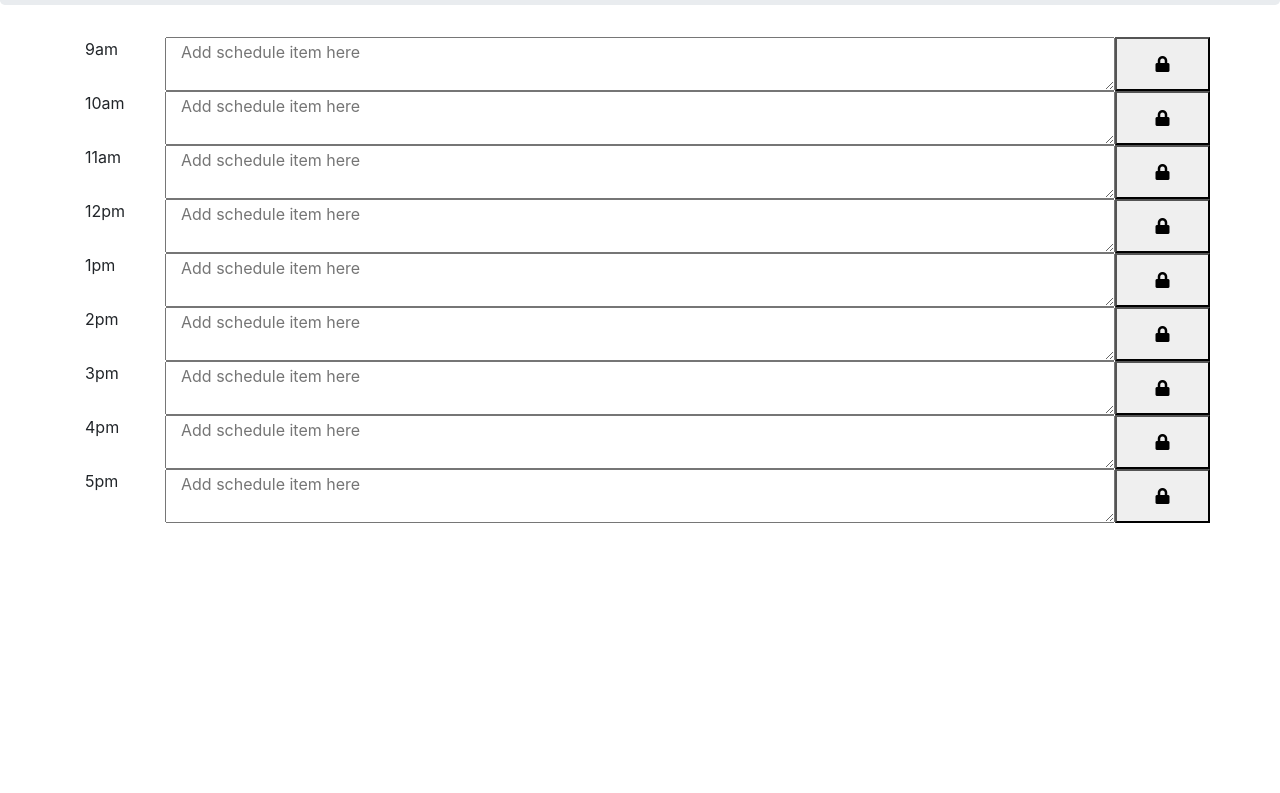
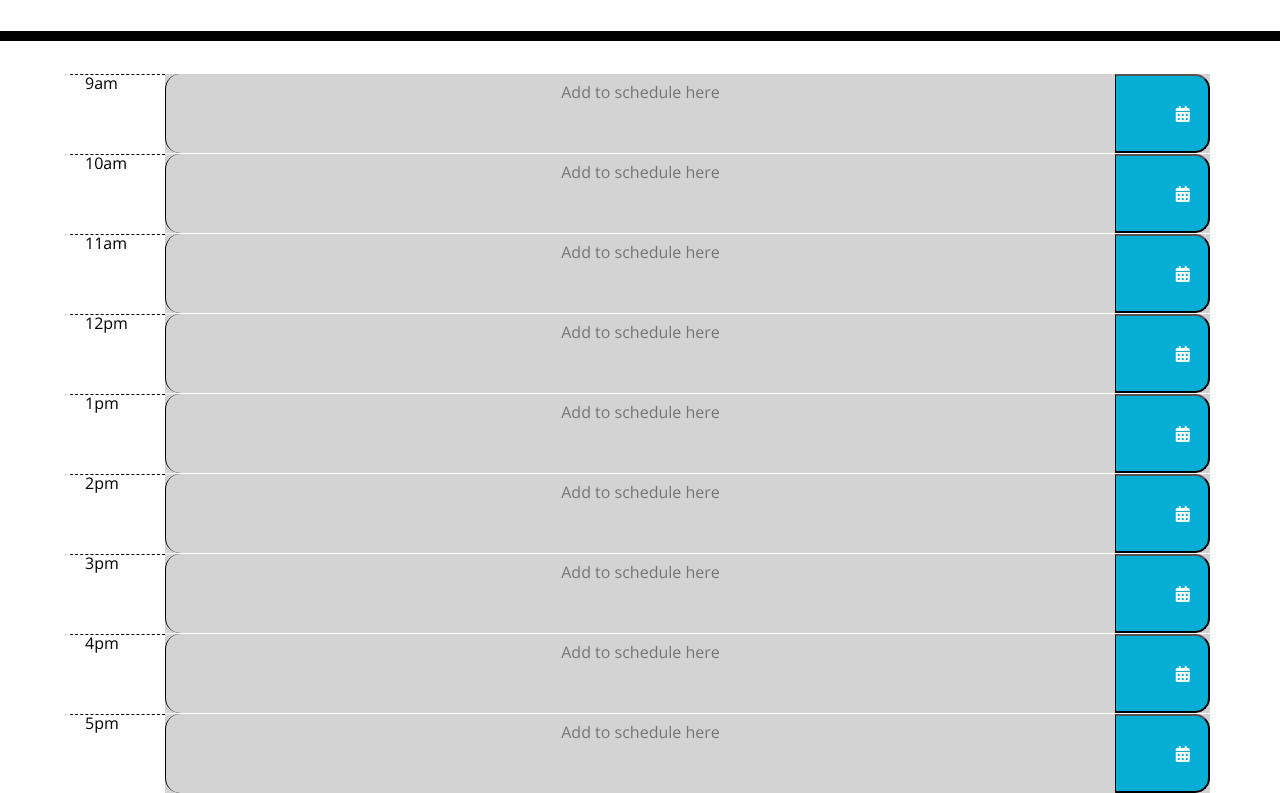
Before and after one commit to xPuRoXdEsMaDrEx/mytime, a plain HTML site: page index.html in a window 1280 px wide. Shown: the part 263-1056 px from the top of the page. Before the commit the page ends 800 px from the top, so only its background shows below. Drawn offline with nearby package versions, Linux system fonts and the light colour scheme.

Commit message:
Added to javascript file, updated README file, updated HTML, added images folder with screenshot of page

```diff
--- a/assets/javascript/script.js
+++ b/assets/javascript/script.js
@@ -1,11 +1,42 @@
+// jQuery event method
+$(document).ready(function() {
+  //Title, current date and time
+  var todaysDate = moment().format("MMMM Do YYYY");
+  var date = document.getElementById("currentDay");
+  date.innerHTML = todaysDate;
+  var hourBlock = moment().format("HH");
 
+  // Time Block, sets time blocks to different colors based on current time
+  $(".time-block-color").each(function() {
+    var time = $(this).attr("id").split("-")[1];
 
-for (var i = 0; i < currentQ.choices.length; i++) {
-    var choiceBtn = document.createElement('button');
-    choiceBtn.setAttribute('value');
+    if (hourBlock == time) {
+      $(this).addClass("present");
+    } else if (hourBlock < time) {
+      $(this).removeClass("present");
+      $(this).addClass("future");
+    } else if (hourBlock > time) {
+      $(this).removeClass("future");
+      $(this).addClass("past");
+    }
+  });
 
-}
-// will log the button that contains the choices in the array assigned
-userChoices.addEventListener('click', function(event) {
-    console.log(event.target);
-})
+  // Time Block, sets keys and values for local storage
+  $(".saveBtn").click(function(event) {
+    event.preventDefault();
+    var value = $(this).siblings(".time-block").val();
+    var time = $(this).parent().attr("id").split("-")[1];
+    localStorage.setItem(time, value);
+  });
+
+  // Time Block, saved entries
+  $("#hour-09 .time-block").val(localStorage.getItem("09"));
+  $("#hour-10 .time-block").val(localStorage.getItem("10"));
+  $("#hour-11 .time-block").val(localStorage.getItem("11"));
+  $("#hour-12 .time-block").val(localStorage.getItem("12"));
+  $("#hour-13 .time-block").val(localStorage.getItem("13"));
+  $("#hour-14 .time-block").val(localStorage.getItem("14"));
+  $("#hour-15 .time-block").val(localStorage.getItem("15"));
+  $("#hour-16 .time-block").val(localStorage.getItem("16"));
+  $("#hour-17 .time-block").val(localStorage.getItem("17"));
+});
--- a/index.html
+++ b/index.html
@@ -18,90 +18,94 @@
       href="https://fonts.googleapis.com/css?family=Open+Sans&display=swap"
       rel="stylesheet"
     />
-    <link rel="stylesheet" href="" />
+    <link rel="stylesheet" href="./assets/style/style.css" />
     <title>Work Day Scheduler</title>
   </head>
 
   <body>
+    <!-- Title, current date and time -->
     <header class="jumbotron">
-      <h1 class="display-3">Mytime Workday</h1>
-      <p class="lead">Todays Date: </p>
+      <h1 class="display-3">Mytime Schedule</h1>
+      <p class="lead">Todays Date</p>
       <p id="currentDay" class="lead"></p>
     </header>
-    <div class="container">
-        <div id="hour-09" class="row time-div">
+    <!-- Time Block, 9am - 5pm -->
+    <section class="container">
+      <div id="hour-09" class="row time-block-color">
         <div class="col-md-1 hour"><span id="9">9am</span></div>
-          <textarea class="col-md-10 time-block description" placeholder="Add schedule item here"></textarea>
-          <button class="col-md-1 saveBtn" aria-label="save button 9am">
-            <i class="fas fa-lock"></i>
-          </button>
-        </div>
-        <div id="hour-10" class="row time-div">
-            <div class="col-md-1 hour"><span id="10">10am</span></div>
-            <textarea class="col-md-10 time-block description" placeholder="Add schedule item here"></textarea>
-            <button class="col-md-1 saveBtn" aria-label="save button 10am">
-              <i class="fas fa-lock"></i>
+        <textarea class="col-md-10 time-block" placeholder="Add to schedule here"></textarea>
+        <button class="col-md-1 saveBtn" >
+          <i class="fas fa-calendar-alt"></i>
         </button>
       </div>
 
-          <div id="hour-11" class="row time-div">
-            <div class="col-md-1 hour"><span id="11">11am</span></div>
-            <textarea class="col-md-10 time-block description" placeholder="Add schedule item here"></textarea>
-            <button class="col-md-1 saveBtn" aria-label="save button 11am">
-              <i class="fas fa-lock"></i>
+      <div id="hour-10" class="row time-block-color">
+        <div class="col-md-1 hour"><span id="10">10am</span></div>
+        <textarea class="col-md-10 time-block" placeholder="Add to schedule here"></textarea>
+        <button class="col-md-1 saveBtn">
+          <i class="fas fa-calendar-alt"></i>
         </button>
       </div>
 
-          <div id="hour-12" class="row time-div">
-            <div class="col-md-1 hour"><span id="12">12pm</span></div>
-            <textarea class="col-md-10 time-block description" placeholder="Add schedule item here"></textarea>
-            <button class="col-md-1 saveBtn" aria-label="save button 12pm">
-              <i class="fas fa-lock"></i>
+      <div id="hour-11" class="row time-block-color">
+        <div class="col-md-1 hour"><span id="11">11am</span></div>
+        <textarea class="col-md-10 time-block" placeholder="Add to schedule here"></textarea>
+        <button class="col-md-1 saveBtn">
+          <i class="fas fa-calendar-alt"></i>
         </button>
       </div>
 
-          <div id="hour-13" class="row time-div">
-            <div class="col-md-1 hour"><span id="13">1pm</span></div>
-            <textarea class="col-md-10 time-block description" placeholder="Add schedule item here"></textarea>
-            <button class="col-md-1 saveBtn" aria-label="save button 1pm">
-              <i class="fas fa-lock"></i>
+      <div id="hour-12" class="row time-block-color">
+        <div class="col-md-1 hour"><span id="12">12pm</span></div>
+        <textarea class="col-md-10 time-block" placeholder="Add to schedule here"></textarea>
+        <button class="col-md-1 saveBtn">
+          <i class="fas fa-calendar-alt"></i>
         </button>
       </div>
 
-          <div id="hour-14" class="row time-div">
-            <div class="col-md-1 hour"><span id="14">2pm</span></div>
-            <textarea class="col-md-10 time-block description" placeholder="Add schedule item here"></textarea>
-            <button class="col-md-1 saveBtn" aria-label="save button 2pm">
-              <i class="fas fa-lock"></i>
+      <div id="hour-13" class="row time-block-color">
+        <div class="col-md-1 hour"><span id="13">1pm</span></div>
+        <textarea class="col-md-10 time-block" placeholder="Add to schedule here"></textarea>
+        <button class="col-md-1 saveBtn">
+          <i class="fas fa-calendar-alt"></i>
         </button>
       </div>
 
-          <div id="hour-15" class="row time-div">
-            <div class="col-md-1 hour"><span id="15">3pm</span></div>
-            <textarea class="col-md-10 time-block description" placeholder="Add schedule item here"></textarea>
-            <button class="col-md-1 saveBtn" aria-label="save button 3pm">
-              <i class="fas fa-lock"></i>
+      <div id="hour-14" class="row time-block-color">
+        <div class="col-md-1 hour"><span id="14">2pm</span></div>
+        <textarea class="col-md-10 time-block" placeholder="Add to schedule here"></textarea>
+        <button class="col-md-1 saveBtn">
+          <i class="fas fa-calendar-alt"></i>
         </button>
       </div>
 
-          <div id="hour-16" class="row time-div">
-            <div class="col-md-1 hour n"><span id="16">4pm</span></div>
-            <textarea class="col-md-10 time-block description" placeholder="Add schedule item here"></textarea>
-            <button class="col-md-1 saveBtn" aria-label="save button 4pm">
-              <i class="fas fa-lock"></i>
+      <div id="hour-15" class="row time-block-color">
+        <div class="col-md-1 hour"><span id="15">3pm</span></div>
+        <textarea class="col-md-10 time-block" placeholder="Add to schedule here"></textarea>
+        <button class="col-md-1 saveBtn">
+          <i class="fas fa-calendar-alt"></i>
         </button>
       </div>
 
-          <div id="hour-17" class="row time-div">
-            <div class="col-md-1 hour"><span id="17">5pm</span></div>
-            <textarea class="col-md-10 time-block description" placeholder="Add schedule item here"></textarea>
-            <button class="col-md-1 saveBtn" aria-label="save button 5pm">
-              <i class="fas fa-lock"></i>
+      <div id="hour-16" class="row time-block-color">
+        <div class="col-md-1 hour n"><span id="16">4pm</span></div>
+        <textarea class="col-md-10 time-block" placeholder="Add to schedule here"></textarea>
+        <button class="col-md-1 saveBtn">
+          <i class="fas fa-calendar-alt"></i>
         </button>
       </div>
+
+      <div id="hour-17" class="row time-block-color">
+        <div class="col-md-1 hour"><span id="17">5pm</span></div>
+        <textarea class="col-md-10 time-block" placeholder="Add to schedule here"></textarea>
+        <button class="col-md-1 saveBtn">
+          <i class="fas fa-calendar-alt"></i>
+        </button>
       </div>
+    </section>
 
-    <script src="https://code.jquery.com/jquery-3.4.1.min.js"></script>
-    <script src="https://cdnjs.cloudflare.com/ajax/libs/moment.js/2.24.0/moment.min.js"></script>
+    <script src="https://cdnjs.cloudflare.com/ajax/libs/jquery/3.6.0/jquery.min.js" integrity="sha512-894YE6QWD5I59HgZOGReFYm4dnWc1Qt5NtvYSaNcOP+u1T9qYdvdihz0PPSiiqn/+/3e7Jo4EaG7TubfWGUrMQ==" crossorigin="anonymous" referrerpolicy="no-referrer"></script>
+    <script src="https://cdnjs.cloudflare.com/ajax/libs/moment.js/2.27.0/moment.min.js"></script>
+    <script src="./assets/javascript/script.js"></script>
   </body>
 </html>
```
Also changed, not shown: assets/images/Screenshot Mytime Schedule.png (added), 1 other file. Lines whose indentation alone changed are shown as unchanged.
